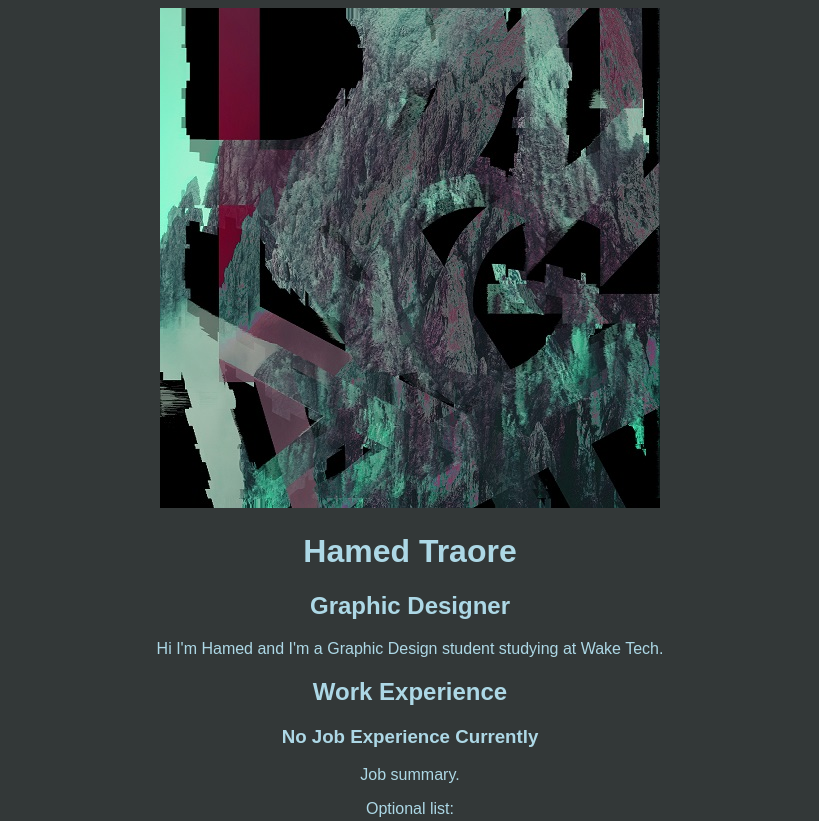
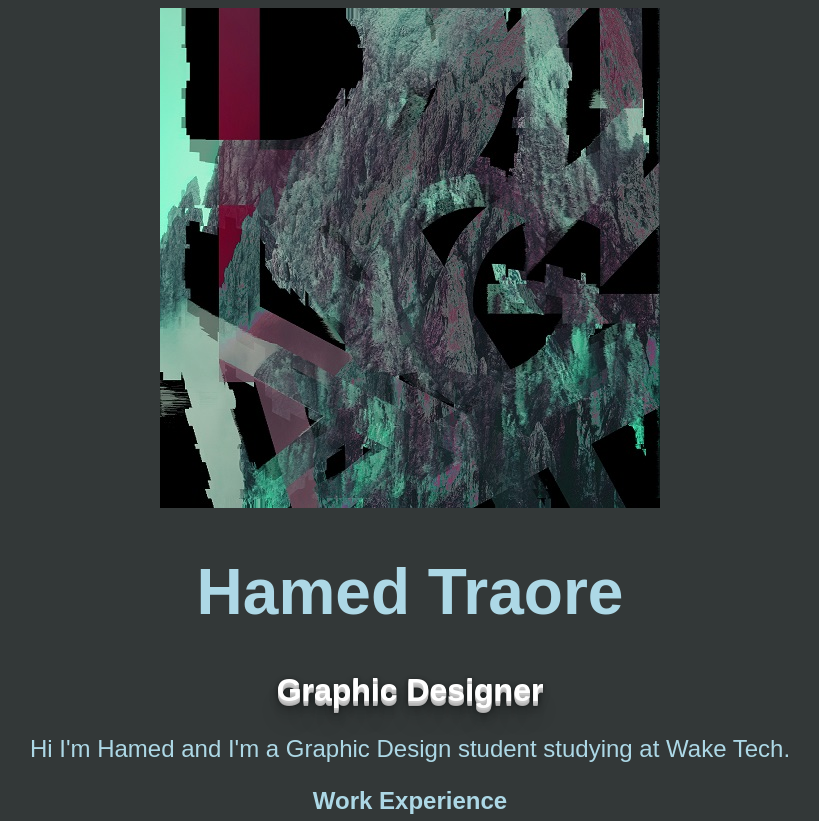
Before and after one commit to hctraore/Lesson3, a plain HTML site: page index.html in a window 1280 px wide. Shown: the top 821 px of the page, without its empty margins (230-1049 px from the left). Drawn offline with Linux system fonts and the light colour scheme; a web font is replaced by a local one.

Commit message:
Heading Sizes
Changed Heading Sizes

```diff
--- a/css/styles.css
+++ b/css/styles.css
@@ -6,6 +6,28 @@ header, main, footer {
     font-family:'Muli', sans-serif;
     color: #add8e6;
 }
+h1 {
+    font-size: 4em;
+}
 a {
-     color: green
+     color: green;
 }
+p{
+    font-size: 1.5em;
+}
+.gfd {
+    font-size: 2em;
+    color: white;
+    text-shadow: 0 1px 0 #ccc,
+                 0 2px 0 #c9c9c9,
+                 0 3px 0 #bbb,
+                 0 4px 0 #b9b9b9,
+                 0 5px 0 #aaa,
+                 0 6px 1px rgba(0,0,0,.1),
+                 0 0 5px rgba(0,0,0,.1),
+                 0 1px 3px rgba(0,0,0,.3),
+                 0 3px 5px rgba(0,0,0,.2),
+                 0 5px 10px rgba(0,0,0,.25),
+                 0 10px 10px rgba(0,0,0,.2),
+                 0 20px 20px rgba(0,0,0,.15);
+  }
--- a/index.html
+++ b/index.html
@@ -6,13 +6,14 @@
     <link rel="stylesheet" type="text/css" href="css/styles.css">
     <title>Hamed Traore | Resume</title>
     <link href="https://fonts.googleapis.com/css?family=Muli&display=swap" rel="stylesheet">
+   <!-- <link href=" https://fonts.googleapis.com/css?family=Muli&effect=font-effect-anaglyph" rel="stylesheet"> -->
 </head>
 <body>
     <!-- // Intro -->
     <header>
         <img src="images/abstract-1.jpg" alt="Abstract Texture">
         <h1>Hamed Traore</h1>
-        <h2>Graphic Designer</h2>
+        <h2 class=gfd>Graphic Designer</h2>
         <p>Hi I'm Hamed and I'm a Graphic Design student studying at Wake Tech. </p>
     </header>
 
```
